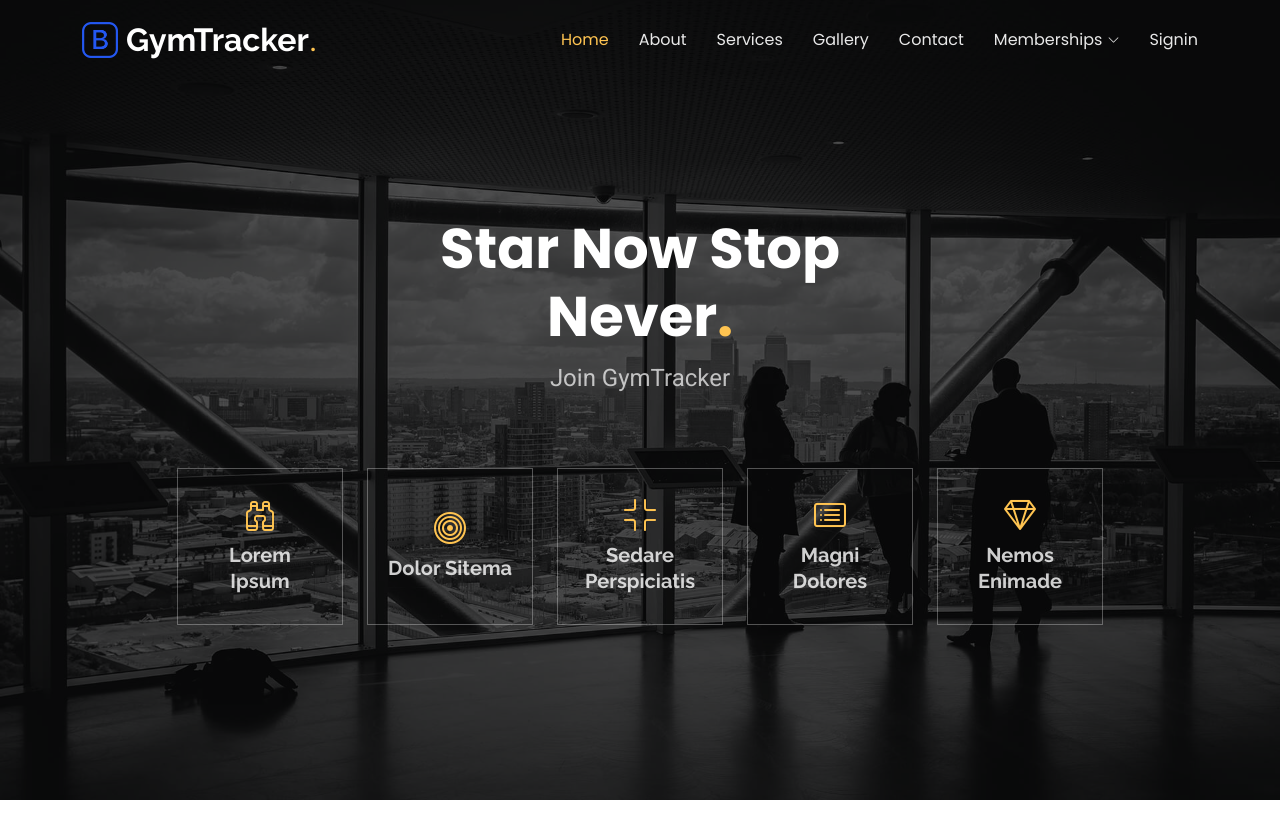
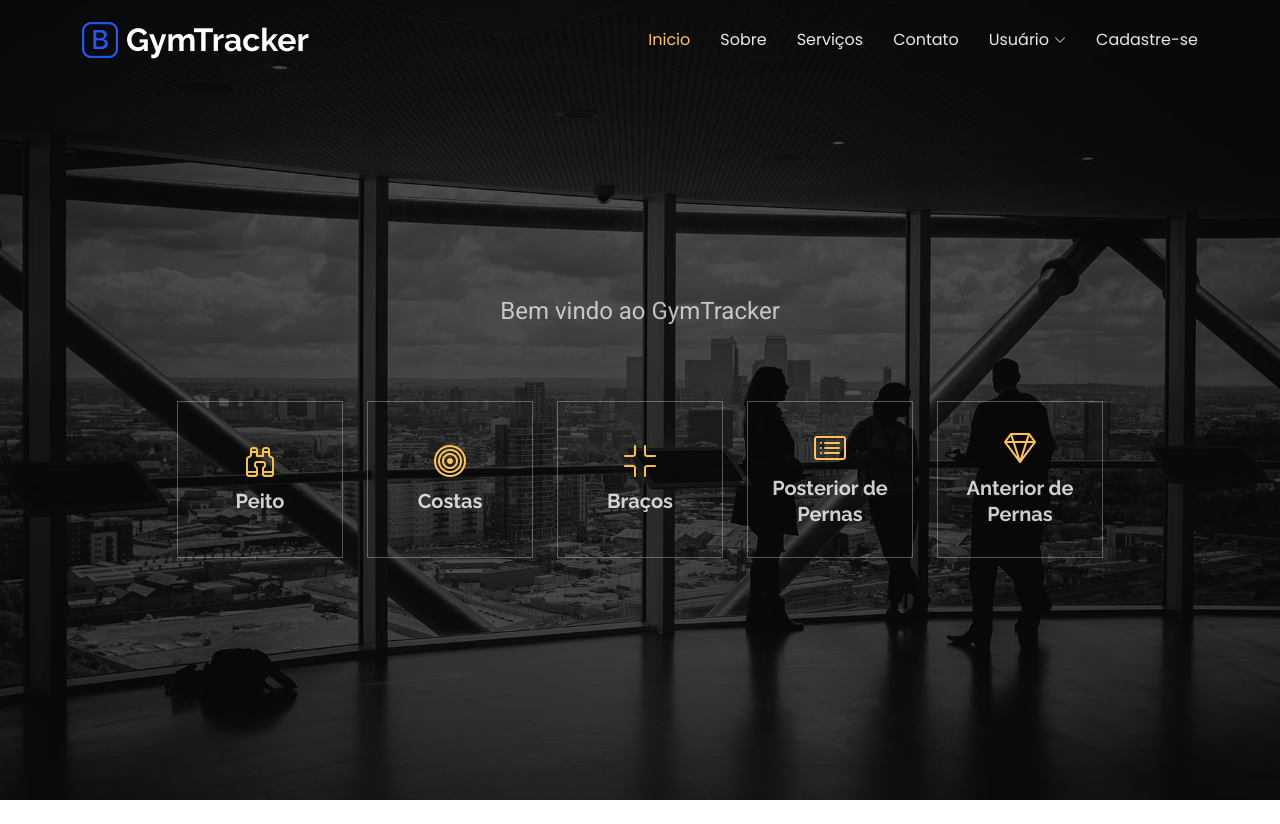
Before and after one commit to AdrianMichael5/gymtracker, a Django app: page / in a window 1280 px wide. Shown: the top 824 px of the page. Run offline with Django 5.2, Linux system fonts and the light colour scheme; some libraries are stand-ins or nearby versions.

Commit message:
add index

```diff
--- a/templates/index.html
+++ b/templates/index.html
@@ -39,31 +39,29 @@
         <!-- Uncomment the line below if you also wish to use an image logo -->
         <img src="static/assets/img/logo.png" alt="">
         <h1 class="sitename">GymTracker</h1>
-        <span>.</span>
       </a>
 
       <nav id="navmenu" class="navmenu">
         <ul>
-          <li><a href="/" class="active">Home<br></a></li>
-          <li><a href="/about">About</a></li>
-          <li><a href="/services">Services</a></li>
-          <li><a href="/gallery">Gallery</a></li>
-          <li><a href="/contact">Contact</a></li>
-          <li class="dropdown"><a href="#"><span>Memberships</span> <i class="bi bi-chevron-down toggle-dropdown"></i></a>
+          <li><a href="/" class="active">Inicio<br></a></li>
+          <li><a href="/about">Sobre</a></li>
+          <li><a href="/services">Serviços</a></li>
+          <li><a href="/contact">Contato</a></li>
+          <li class="dropdown"><a href="#"><span>Usuário</span> <i class="bi bi-chevron-down toggle-dropdown"></i></a>
             <ul>
-              <li><a href="#">Enroll</a></li>
+              <li><a href="/join">Inscrição</a></li>
 
-              <li><a href="#">Workouts</a></li>
-              <li><a href="#">Tracker</a></li>
-              <li><a href="#">View Profile</a></li>
+              <li><a href="#">Exercícios</a></li>
+              <li><a href="#">Gym Tracker</a></li>
+              <li><a href="/profile">Perfil</a></li>
             </ul>
           </li>
 
           {% if not request.user.is_authenticated %}
-          <li><a href="/signup">Signin</a></li>
+          <li><a href="/signup">Cadastre-se</a></li>
 
           {% else %}
-          <li><a href="/logout">Logout</a></li>
+          <li><a href="/logout">Sair</a></li>
 
           {% endif %}
 
@@ -72,7 +70,7 @@
       </nav>
 
       {% if request.user.is_authenticated %}
-      <a class="btn-getstarted" href="/">Welcome</a>
+      <a class="btn-getstarted" href="/">Bem vindo</a>
       {% endif %}
     </div>
   </header>
@@ -88,8 +86,7 @@
 
         <div class="row justify-content-center text-center" data-aos="fade-up" data-aos-delay="100">
           <div class="col-xl-6 col-lg-8">
-            <h2>Star Now Stop Never<span>.</span></h2>
-            <p>Join GymTracker</p>
+            <p>Bem vindo ao GymTracker</p>
           </div>
         </div>
 
@@ -97,31 +94,31 @@
           <div class="col-xl-2 col-md-4" data-aos="fade-up" data-aos-delay="300">
             <div class="icon-box">
               <i class="bi bi-binoculars"></i>
-              <h3><a href="">Lorem Ipsum</a></h3>
+              <h3><a href="">Peito</a></h3>
             </div>
           </div>
           <div class="col-xl-2 col-md-4" data-aos="fade-up" data-aos-delay="400">
             <div class="icon-box">
               <i class="bi bi-bullseye"></i>
-              <h3><a href="">Dolor Sitema</a></h3>
+              <h3><a href="">Costas</a></h3>
             </div>
           </div>
           <div class="col-xl-2 col-md-4" data-aos="fade-up" data-aos-delay="500">
             <div class="icon-box">
               <i class="bi bi-fullscreen-exit"></i>
-              <h3><a href="">Sedare Perspiciatis</a></h3>
+              <h3><a href="">Braços</a></h3>
             </div>
           </div>
           <div class="col-xl-2 col-md-4" data-aos="fade-up" data-aos-delay="600">
             <div class="icon-box">
               <i class="bi bi-card-list"></i>
-              <h3><a href="">Magni Dolores</a></h3>
+              <h3><a href="">Posterior de Pernas</a></h3>
             </div>
           </div>
           <div class="col-xl-2 col-md-4" data-aos="fade-up" data-aos-delay="700">
             <div class="icon-box">
               <i class="bi bi-gem"></i>
-              <h3><a href="">Nemos Enimade</a></h3>
+              <h3><a href="">Anterior de Pernas</a></h3>
             </div>
           </div>
         </div>
```
